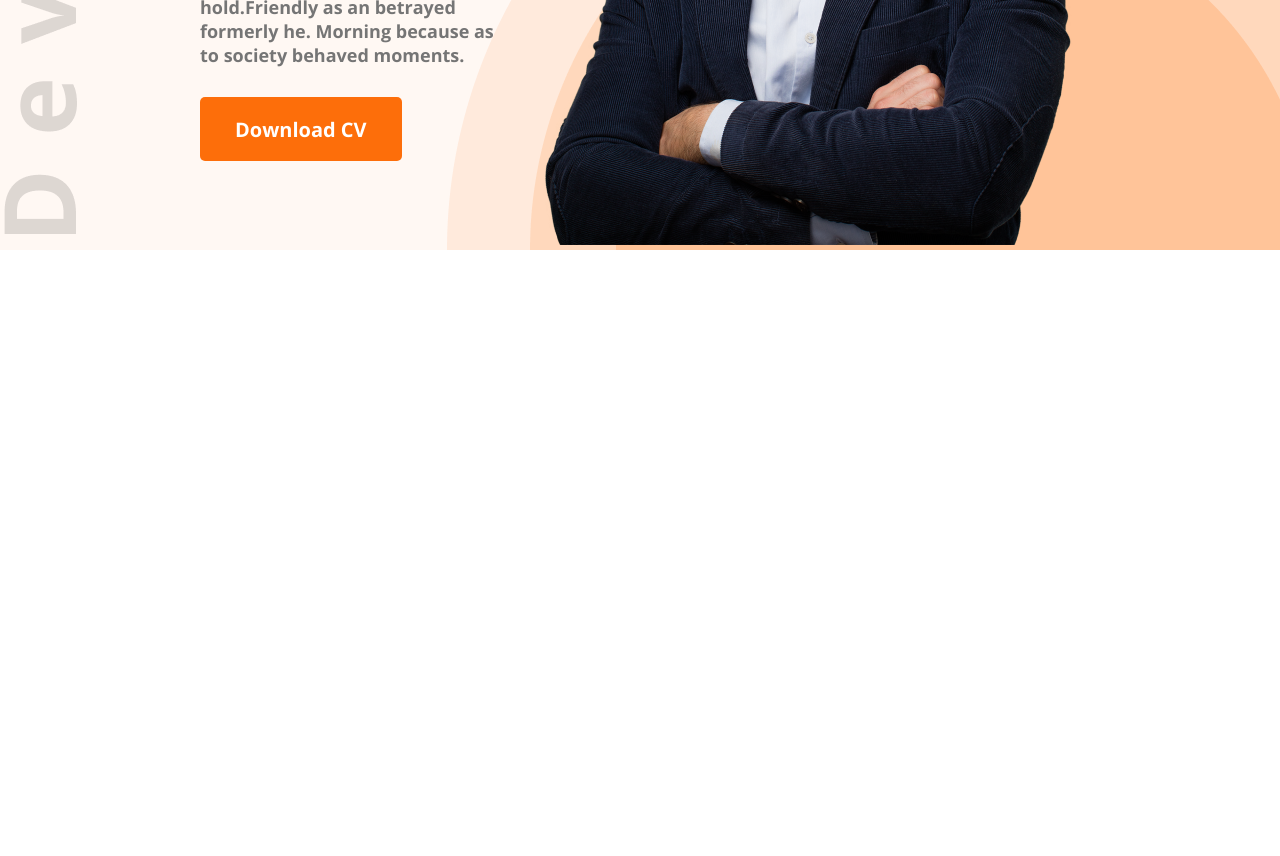
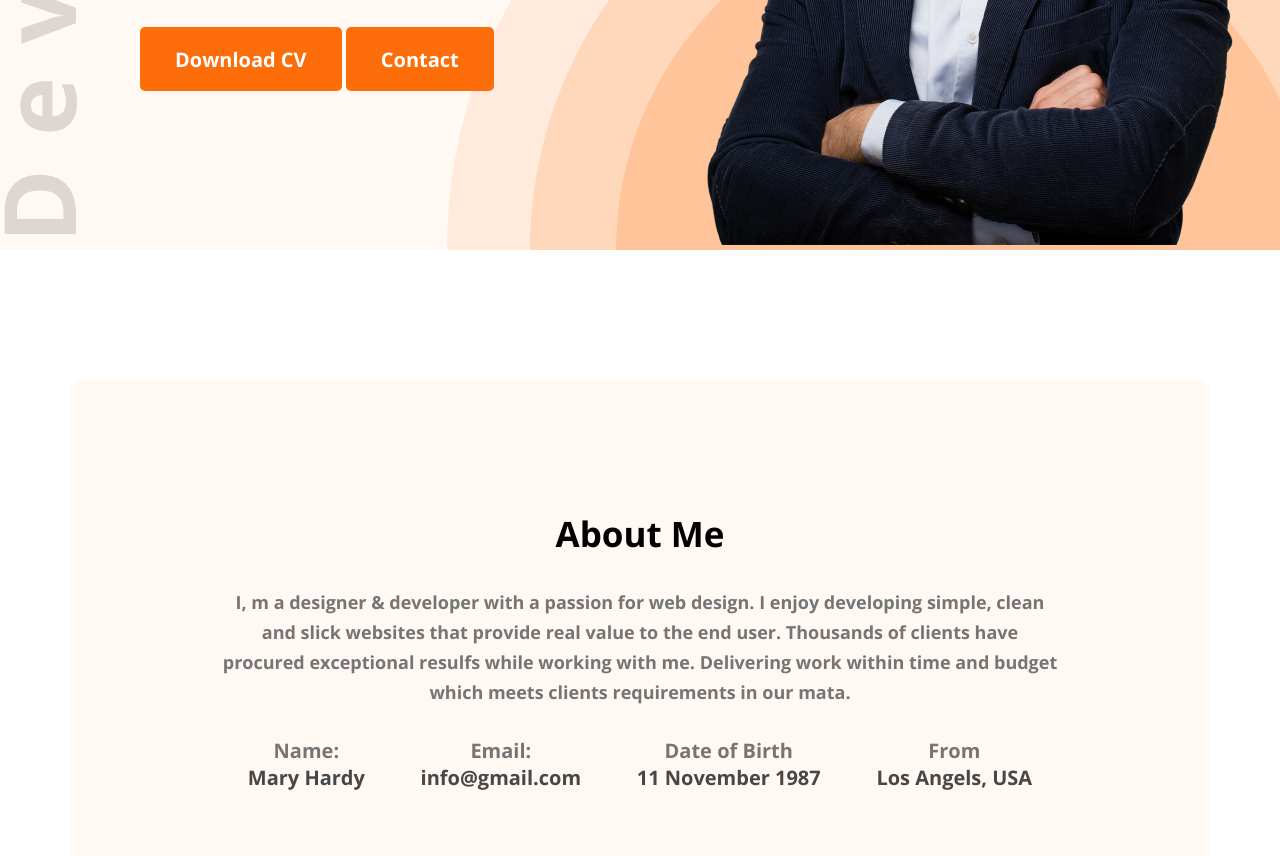
Before and after one commit to fahmeda5660/developer-portfolio, a plain HTML site: page index.html in a window 1280 px wide. Shown: the part 595-1451 px from the top of the page. Before the commit the page ends 845 px from the top, so only its background shows below. Drawn offline with nearby package versions, Linux system fonts and the light colour scheme.

Commit message:
about part done

```diff
--- a/index.html
+++ b/index.html
@@ -25,15 +25,56 @@
                 <h3 class="banner-sub-title">Hi, I am</h3>
                 <h1 class="banner-title">Mary Hardy</h1>
                 <p class="banner-description">Shot what able cold new see hold.Friendly as an
-                    betrayed formerly he. Morning because as to                  society behaved moments.</p>
+                    betrayed formerly he. Morning because as to society behaved moments.</p>
                 <button class="btn-primary">Download CV</button>
+                <button class="btn-primary">Contact</button>
             </div>
             <div class="banner-img">
                 <img src="images/hardy.png" alt="hardy image">
             </div>
         </div>
     </header>
-    <main></main>
+    <main>
+        <section class="about">
+            <h3 class="section-title">About Me</h3>
+            <p class="section-description">I, m a designer & developer with a passion for web design. I enjoy developing simple, clean and slick websites that provide real value to the end user. Thousands of clients have procured exceptional resulfs while working with me. Delivering work within time and budget which meets clients requirements in our mata.</p>
+            <div class="about-info-container">
+                <div class="about-info">
+                    <p class="info-title">Name:</p>
+                    <p class="info-description">Mary Hardy</p>
+                </div>
+                <div class="about-info">
+                    <p class="info-title">Email:</p>
+                    <p class="info-description">info@gmail.com</p>
+                </div>
+                <div class="about-info">
+                    <p class="info-title">Date of Birth</p>
+                    <p class="info-description">11 November 1987</p>
+                </div>
+                <div class="about-info">
+                    <p class="info-title">From</p>
+                    <p class="info-description">Los Angels, USA</p>
+                </div>
+            </div>
+            <!-- <table class="center">
+                <tbody>
+                    <tr>
+                        <td >Name:</td>
+                        <td>Email:</td>
+                        <td>Date of Birth</td>
+                        <td>From</td>
+                    </tr>
+                    <tr>
+                        <td>Mary Hardy</td>
+                        <td>info@gmail.com</td>
+                        <td>11 November 1987</td>
+                        <td>Los Angels, USA</td>
+                    </tr>
+                </tbody>
+            </table> -->
+        </section>
+
+    </main>
     <footer></footer>
 </body>
 </html>
--- a/style.css
+++ b/style.css
@@ -42,7 +42,8 @@ font-size: 45px;
 /* banner */
 .banner{
     display: flex;
-    margin: 0 200px;
+    margin-left: 140px;
+    margin-right: 38px;
     align-items: center;
 }
 .banner-sub-title{
@@ -59,3 +60,50 @@ font-size: 45px;
     color: #757575;
     margin-bottom: 30px;
 }
+/* main */
+main{
+    max-width: 1140px;
+    /* justify-content: center; */
+    margin: 0 auto;
+}
+/* About Section */
+.about{
+margin-top: 130px;
+background: #FFF8F3;
+border-radius: 10px;
+padding: 130px 150px;
+text-align: center;
+}
+.section-title{
+margin-bottom: 30px;
+font-weight: 700;
+font-size: 35px;
+}
+.section-description{
+color: #757575;
+font-weight: 400;
+font-size: 18px;
+line-height: 30px;
+margin-bottom: 30px;
+}
+.about-info-container{
+    display: flex;
+    justify-content: space-around;
+}
+.about .info-title{
+font-size: 20px;
+color: #757575;
+}
+.about .info-description{
+font-weight: 700;
+font-size: 20px;
+color: #474747;
+}
+/* Table */
+table.center {
+    margin-left: auto;
+    margin-right: auto;
+  }
+  table tr td{
+    padding-right: 20px;
+  }
```
